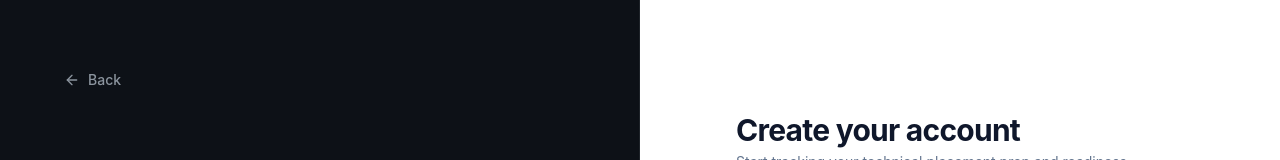
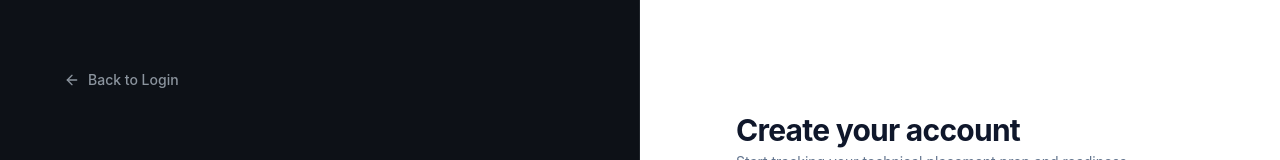
Before and after one commit to Hardik-Bhochiya/nextoffer, a React (Vite) app in the folder client/: page /auth in a window 1280 px wide. Both pictures are taken after a click on the button "Sign up". Shown: the top 160 px of the page. Built offline with nearby package versions, Linux system fonts and the light colour scheme.

Commit message:
fix(auth): show back button only during registration to navigate back to login

```diff
--- a/client/src/pages/AuthPage.jsx
+++ b/client/src/pages/AuthPage.jsx
@@ -98,16 +98,18 @@ export const AuthPage = () => {
     <div className="min-h-screen w-full grid grid-cols-1 lg:grid-cols-2 font-sans bg-white">
       {/* LEFT COLUMN: Brand Identity & Mission (GitHub Dark Canvas) */}
       <div className="relative bg-[#0d1117] text-white flex flex-col justify-between p-8 sm:p-12 lg:p-16 border-r border-[#30363d]/50">
-        {/* Top bar: Back button */}
-        <div>
-          <button
-            type="button"
-            onClick={() => navigate('/')}
-            className="inline-flex items-center gap-2 text-sm text-[#8b949e] hover:text-[#f0f6fc] transition-colors py-1.5 px-2.5 -ml-2.5 rounded-md hover:bg-[#161b22]"
-          >
-            <ArrowLeft className="w-4 h-4" />
-            <span className="font-medium">Back</span>
-          </button>
+        {/* Top bar: Back button (only shown when registering to navigate back to login) */}
+        <div className="min-h-[36px]">
+          {!isLogin && (
+            <button
+              type="button"
+              onClick={() => switchMode(true)}
+              className="inline-flex items-center gap-2 text-sm text-[#8b949e] hover:text-[#f0f6fc] transition-colors py-1.5 px-2.5 -ml-2.5 rounded-md hover:bg-[#161b22] cursor-pointer"
+            >
+              <ArrowLeft className="w-4 h-4" />
+              <span className="font-medium">Back to Login</span>
+            </button>
+          )}
         </div>
 
         {/* Center: Branding & Mission matching reference image */}
@@ -160,6 +162,18 @@ export const AuthPage = () => {
       {/* RIGHT COLUMN: Clean Minimalist Authentication Form (Light Canvas) */}
       <div className="bg-white text-slate-900 flex flex-col justify-center items-center p-8 sm:p-12 lg:p-16">
         <div className="w-full max-w-md space-y-6">
+
+          {/* Back to login shortcut for small screens when registering */}
+          {!isLogin && (
+            <button
+              type="button"
+              onClick={() => switchMode(true)}
+              className="inline-flex items-center gap-1.5 text-xs text-[#0969da] hover:underline font-medium lg:hidden -mb-2 cursor-pointer"
+            >
+              <ArrowLeft className="w-3.5 h-3.5" />
+              <span>Back to Login</span>
+            </button>
+          )}
 
           {/* Heading */}
           <div className="space-y-1 text-center sm:text-left">
```
